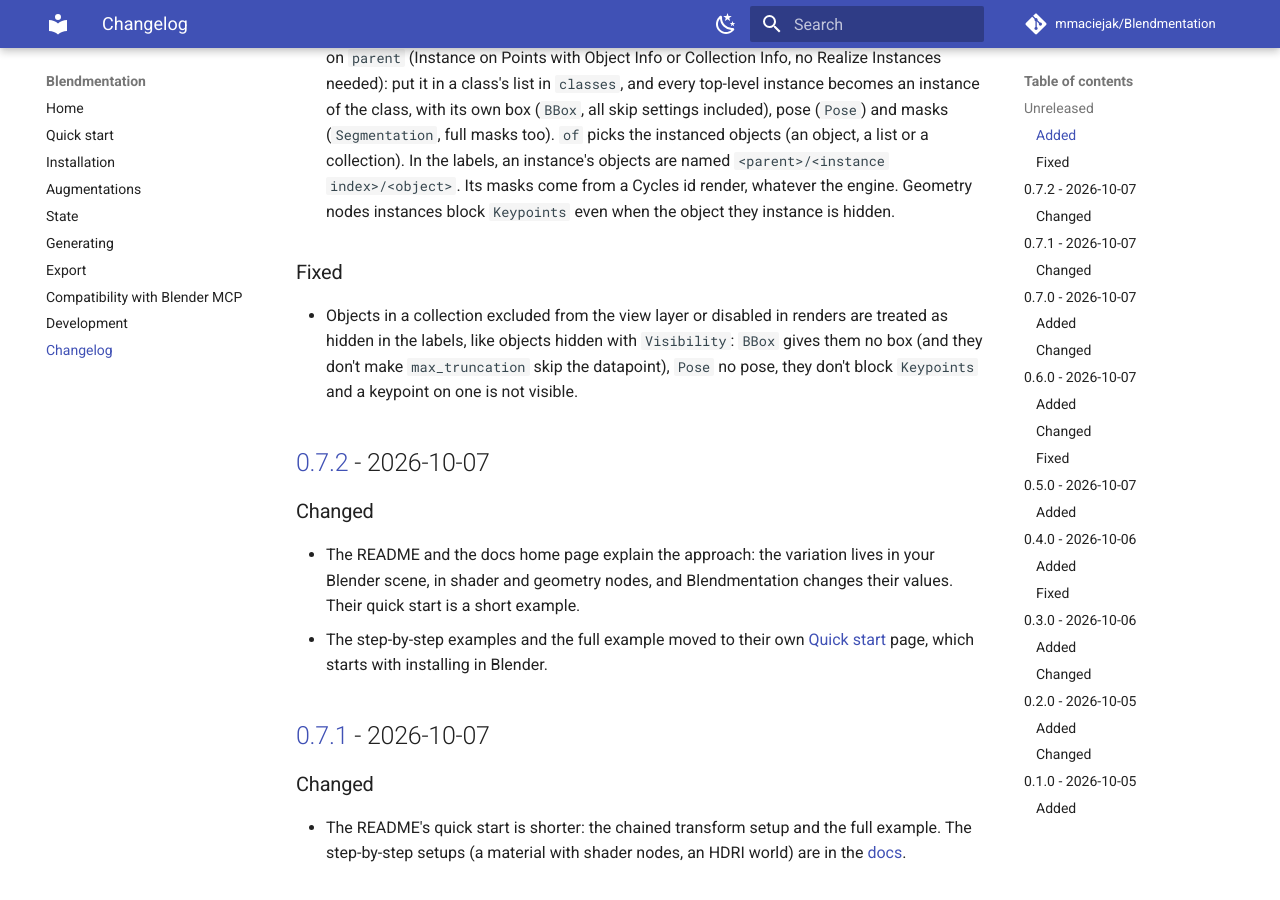
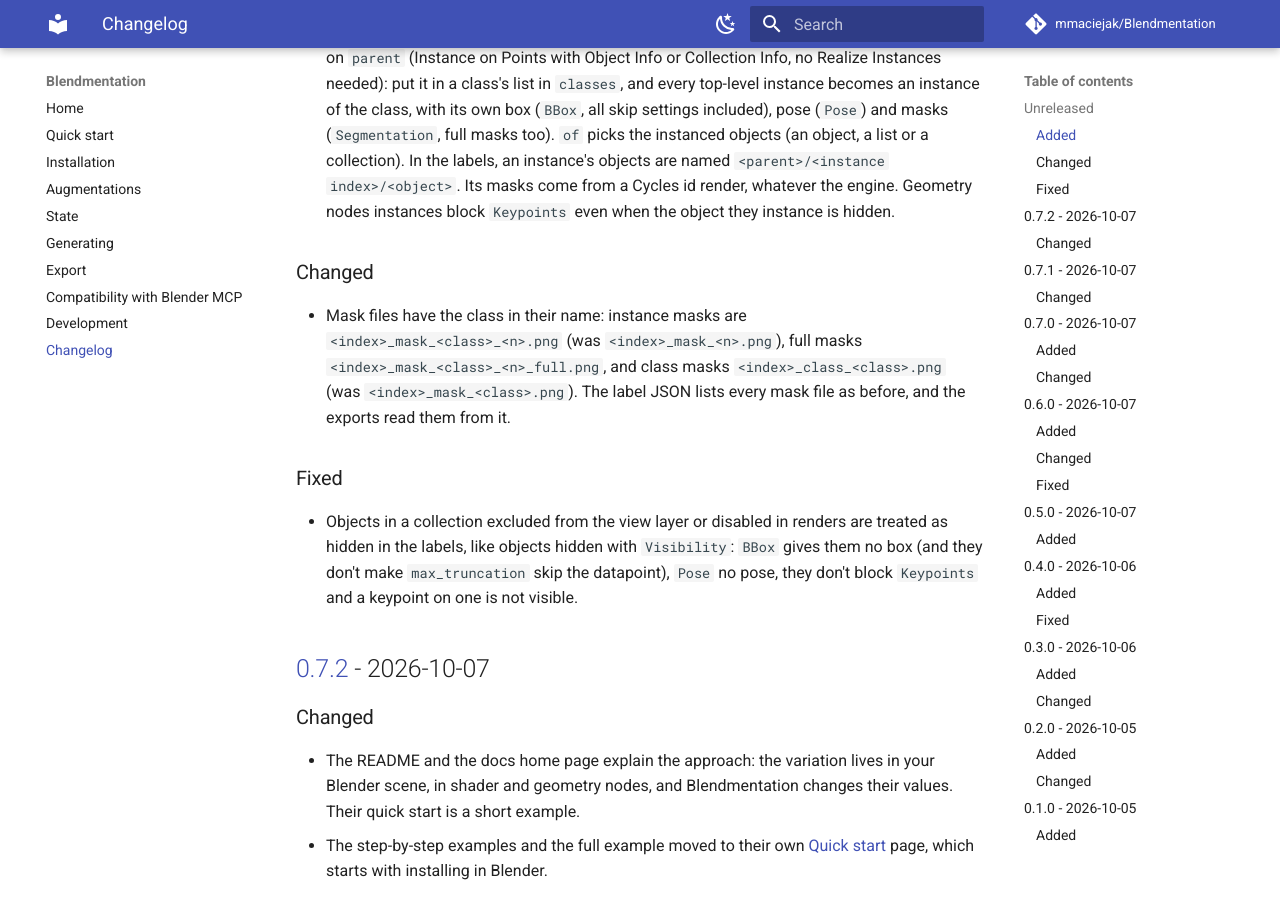
Before and after one commit to mmaciejak/Blendmentation, an MkDocs documentation site: the page built from docs/changelog.md, in a window 1280 px wide and 900 px high, scrolled down 348 px. Built offline with MkDocs 1.6.1 and Material for MkDocs 9.7.7, drawn with Linux system fonts in a browser that asks for light colours; comment, search, counter and statistics services are not loaded.

Commit message:
name mask files after their class
Instance masks are <index>_mask_<class>_<n>.png, full masks
<index>_mask_<class>_<n>_full.png and class masks <index>_class_<class>.png.

Co-Authored-By: Claude Opus 5.5 <noreply@anthropic.com>

```diff
--- a/CHANGELOG.md
+++ b/CHANGELOG.md
@@ -17,6 +17,14 @@ All notable changes to Blendmentation. The format follows
   `<parent>/<instance index>/<object>`. Its masks come from a Cycles id render, whatever the
   engine. Geometry nodes instances block `Keypoints` even when the object they instance
   is hidden.
+
+### Changed
+
+- Mask files have the class in their name: instance masks are
+  `<index>_mask_<class>_<n>.png` (was `<index>_mask_<n>.png`), full masks
+  `<index>_mask_<class>_<n>_full.png`, and class masks `<index>_class_<class>.png` (was
+  `<index>_mask_<class>.png`). The label JSON lists every mask file as before, and the
+  exports read them from it.
 
 ### Fixed
 
```
Also changed, not shown: CLAUDE.md (+2 -2 lines), 5 other files.
